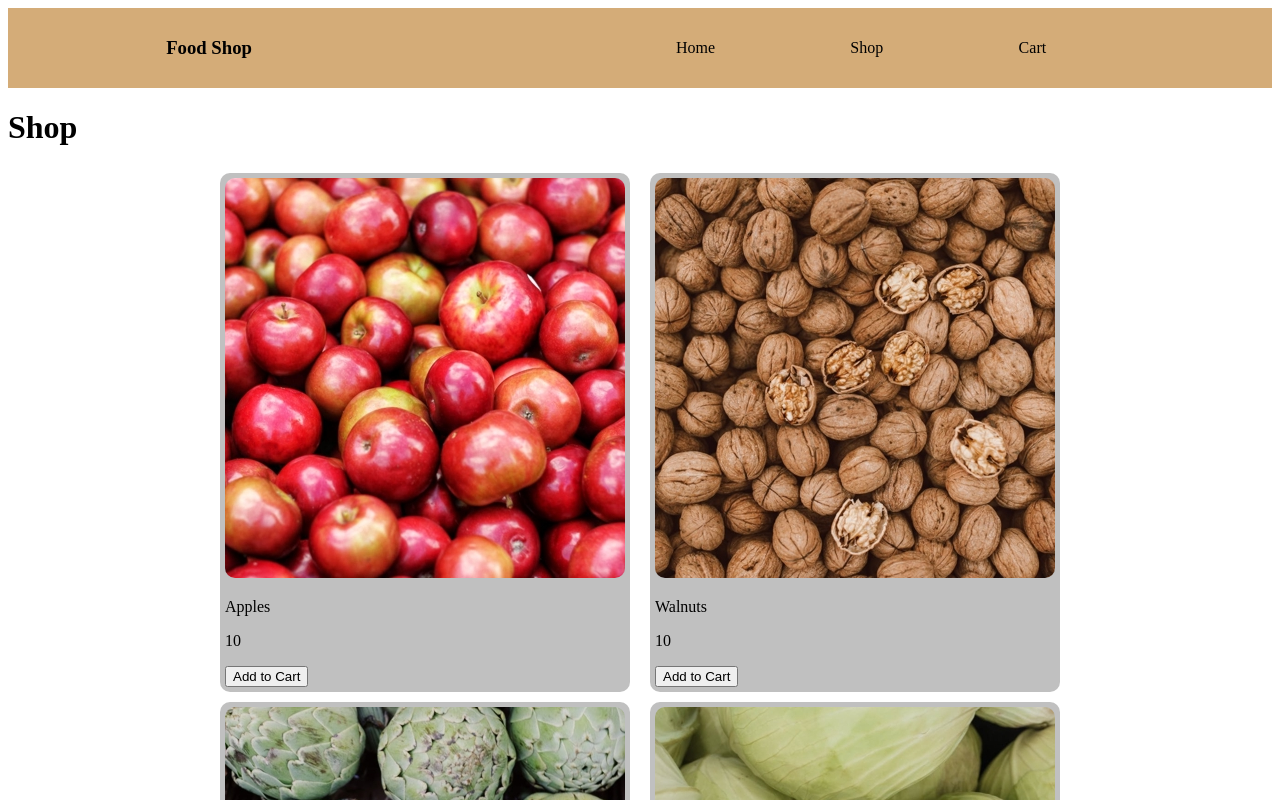
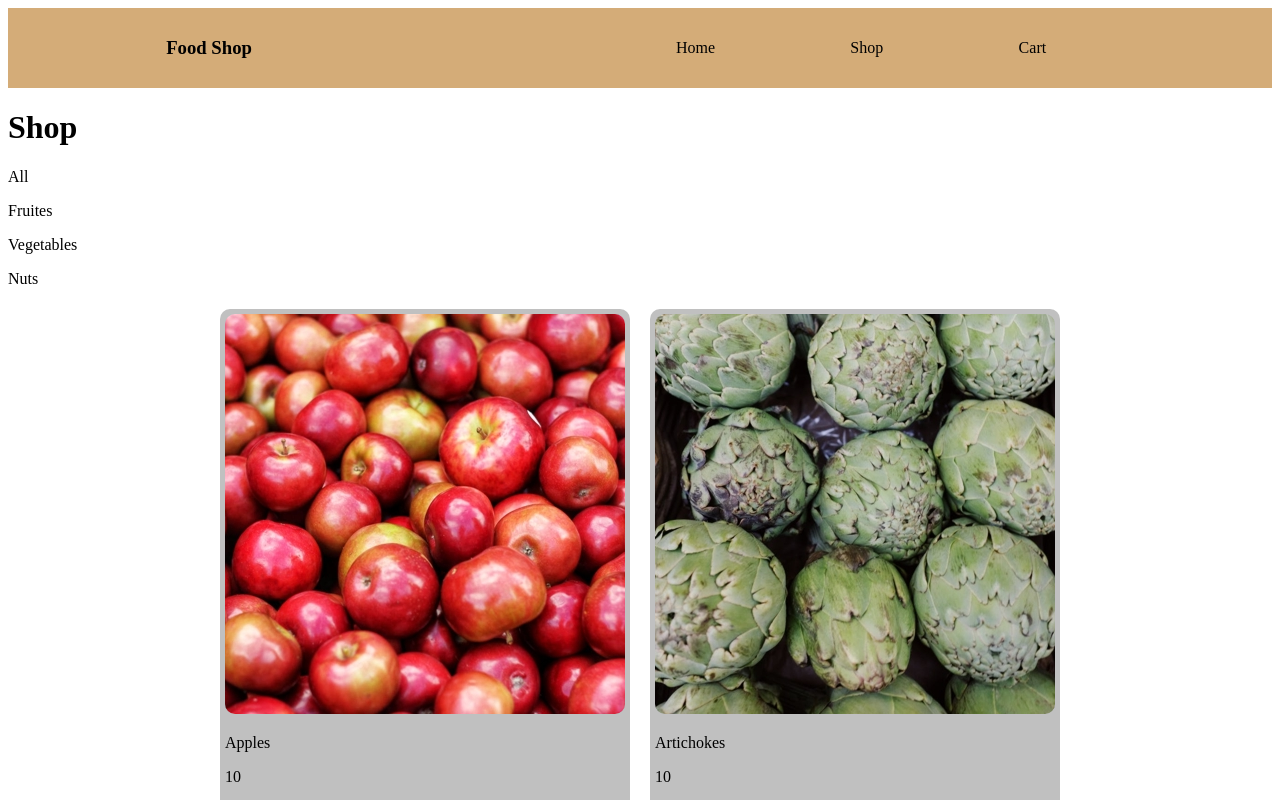
Before and after one commit to NateSGH/shopping-cart, a React (Create React App) app: page /shop in a window 1280 px wide. Shown: the top 800 px of the page. Built offline with nearby package versions, Linux system fonts and the light colour scheme; the HTML template or start-up script is replaced by a standard one.

Commit message:
Added sorting of shop items

```diff
--- a/src/App.css
+++ b/src/App.css
@@ -37,3 +37,7 @@ nav {
   flex-wrap: wrap;
   justify-content: center;
 }
+
+.shop-menu-position {
+  cursor: pointer;
+}
--- a/src/components/Shop.js
+++ b/src/components/Shop.js
@@ -11,90 +11,178 @@ import Strawberries from '../images/Strawberries.jpg';
 import Tangerines from '../images/Tangerines.jpg';
 import Tomatoes from '../images/Tomatoes.jpg';
 import Walnuts from '../images/Walnuts.jpg';
+import { useState, useEffect } from 'react';
 
 function Shop() {
   const itemsArr = [
     {
       id: 1,
       img: Apples,
-      itemName: 'Apples',
+      name: 'Apples',
       cost: 10,
+      kind: 'fruit',
     },
+
     {
       id: 2,
-      img: Walnuts,
-      itemName: 'Walnuts',
+      img: Artichokes,
+      name: 'Artichokes',
       cost: 10,
+      kind: 'vegetable',
     },
     {
       id: 3,
-      img: Artichokes,
-      itemName: 'Artichokes',
+      img: Walnuts,
+      name: 'Walnuts',
       cost: 10,
+      kind: 'nut',
     },
     {
       id: 4,
-      img: Cabbages,
-      itemName: 'Cabbages',
+      img: Pumpkins,
+      name: 'Pumpkins',
       cost: 10,
+      kind: 'vegetable',
     },
     {
       id: 5,
-      img: Carrots,
-      itemName: 'Carrots',
+      img: Cabbages,
+      name: 'Cabbages',
       cost: 10,
+      kind: 'vegetable',
     },
     {
       id: 6,
-      img: Grapes,
-      itemName: 'Grapes',
+      img: Carrots,
+      name: 'Carrots',
       cost: 10,
+      kind: 'vegetable',
     },
     {
       id: 7,
-      img: Onions,
-      itemName: 'Onions',
+      img: Grapes,
+      name: 'Grapes',
       cost: 10,
+      kind: 'fruit',
     },
     {
       id: 8,
-      img: Persimmons,
-      itemName: 'Persimmons',
+      img: Onions,
+      name: 'Onions',
       cost: 10,
+      kind: 'vegetable',
     },
     {
       id: 9,
-      img: Pumpkins,
-      itemName: 'Pumpkins',
+      img: Persimmons,
+      name: 'Persimmons',
       cost: 10,
+      kind: 'fruit',
     },
+
     {
       id: 10,
       img: Strawberries,
-      itemName: 'Strawberries',
+      name: 'Strawberries',
       cost: 10,
+      kind: 'fruit',
     },
     {
       id: 11,
       img: Tangerines,
-      itemName: 'Tangerines',
+      name: 'Tangerines',
       cost: 10,
+      kind: 'fruit',
     },
     {
       id: 12,
       img: Tomatoes,
-      itemName: 'Tomatoes',
+      name: 'Tomatoes',
       cost: 10,
+      kind: 'vegetable',
     },
   ];
+
+  const [itemsWrapperKey, setItemsWrapperKey] = useState(0);
+  const [itemsKind, setItemsKind] = useState('all');
+
+  useEffect(() => {
+    document.getElementById('shop-menu-all').addEventListener('click', () => {
+      if (itemsKind !== 'all') {
+        setItemsKind('all');
+        updateShopPItemsOnPage();
+      }
+    });
+  });
+
+  useEffect(() => {
+    document.getElementById('shop-menu-fruites').addEventListener('click', () => {
+      if (itemsKind !== 'fruit') {
+        setItemsKind('fruit');
+        updateShopPItemsOnPage();
+      }
+    });
+  });
+
+  useEffect(() => {
+    document.getElementById('shop-menu-vegies').addEventListener('click', () => {
+      if (itemsKind !== 'vegetable') {
+        setItemsKind('vegetable');
+        updateShopPItemsOnPage();
+      }
+    });
+  });
+
+  useEffect(() => {
+    document.getElementById('shop-menu-nuts').addEventListener('click', () => {
+      if (itemsKind !== 'nut') {
+        setItemsKind('nut');
+        updateShopPItemsOnPage();
+      }
+    });
+  });
+
+  function updateShopPItemsOnPage() {
+    const currentKey = itemsWrapperKey;
+    setItemsWrapperKey(currentKey + 1);
+  }
+
+  function renderShopItems(kind) {
+    if (kind === 'all') {
+      return itemsArr.map((item) => (
+        <ShopCard key={item.id} img={item.img} name={item.name} cost={item.cost} />
+      ));
+    }
+
+    return itemsArr.map((item) => {
+      if (item.kind === kind) {
+        return <ShopCard key={item.id} img={item.img} name={item.name} cost={item.cost} />;
+      }
+    });
+  }
 
   return (
     <div className="shop-wrapper">
       <h1>Shop</h1>
-      <div className="shop-items">
-        {itemsArr.map((item) => (
-          <ShopCard key={item.id} img={item.img} name={item.itemName} cost={item.cost} />
-        ))}
+      <div className="shop-menu">
+        <p className="shop-menu-position" id="shop-menu-all">
+          All
+        </p>
+        <p className="shop-menu-position" id="shop-menu-fruites">
+          Fruites
+        </p>
+        <p className="shop-menu-position" id="shop-menu-vegies">
+          Vegetables
+        </p>
+        <p className="shop-menu-position" id="shop-menu-nuts">
+          Nuts
+        </p>
+      </div>
+      <div key={itemsWrapperKey} className="shop-items">
+        {/* {itemsArr.map((item) => (
+          <ShopCard key={item.id} img={item.img} name={item.name} cost={item.cost} />
+        ))} */}
+        {renderShopItems(itemsKind)}
       </div>
     </div>
   );
```
